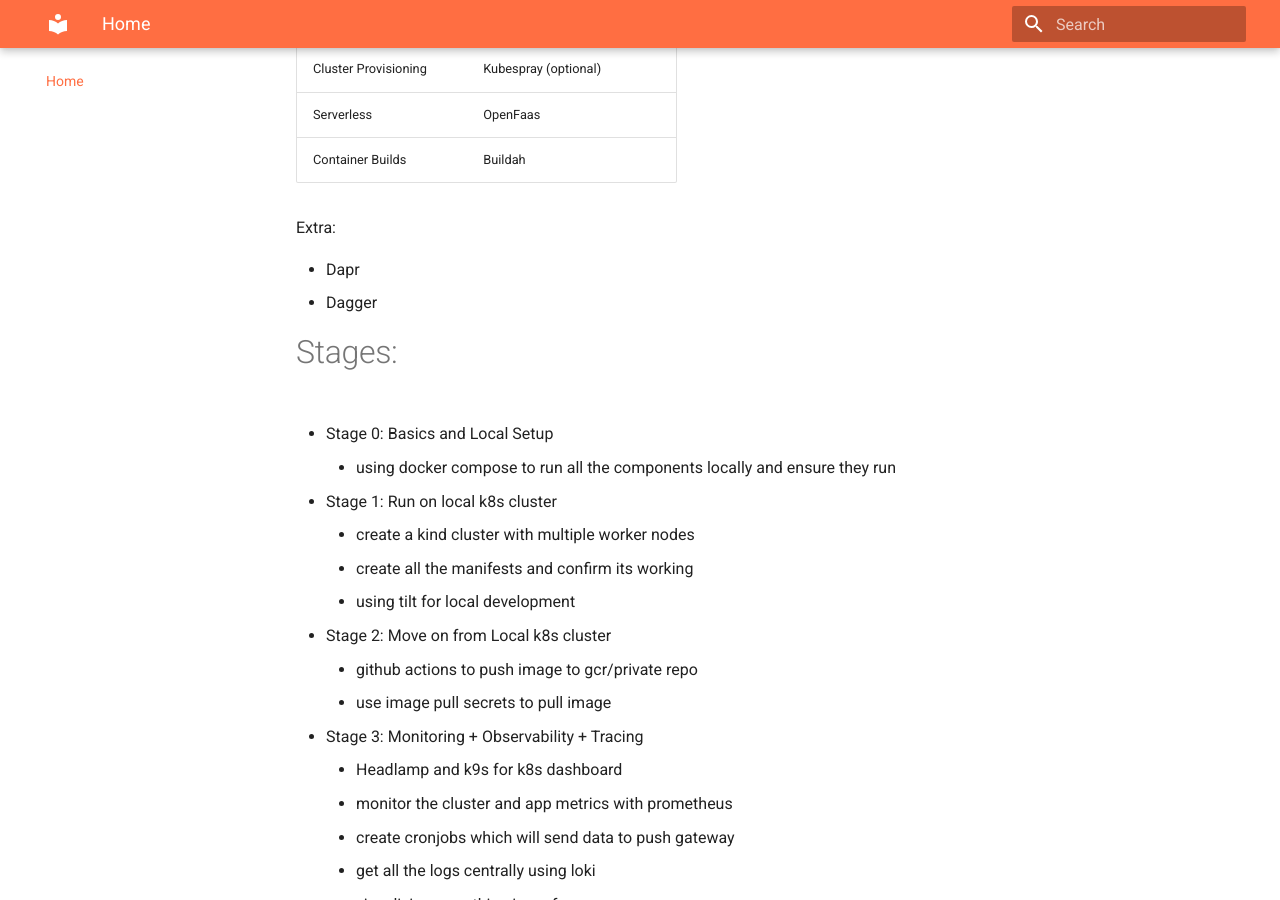
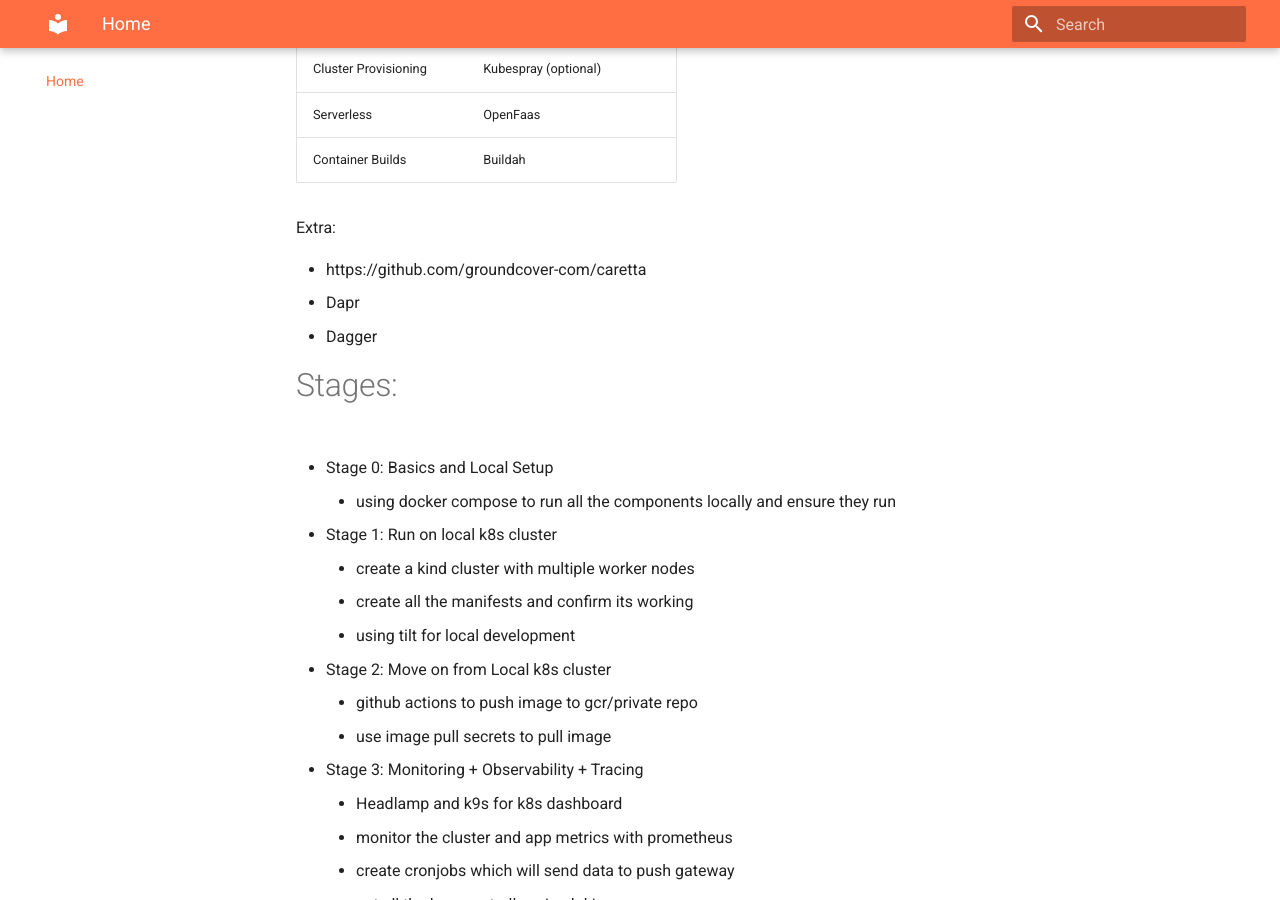
Before and after one commit to darshan-raul/apollo11-docs, an MkDocs documentation site: the page built from docs/index.md, in a window 1280 px wide and 900 px high, scrolled down 1675 px. Built offline with MkDocs 1.6.1 and Material for MkDocs 9.7.7, drawn with Linux system fonts in a browser that asks for light colours; some of the changed lines change nothing that is shown.

Commit message:
adds caretta

```diff
--- a/docs/index.md
+++ b/docs/index.md
@@ -33,6 +33,7 @@
 
 Extra:
 
+- https://github.com/groundcover-com/caretta
 - Dapr
 - Dagger
 
```
